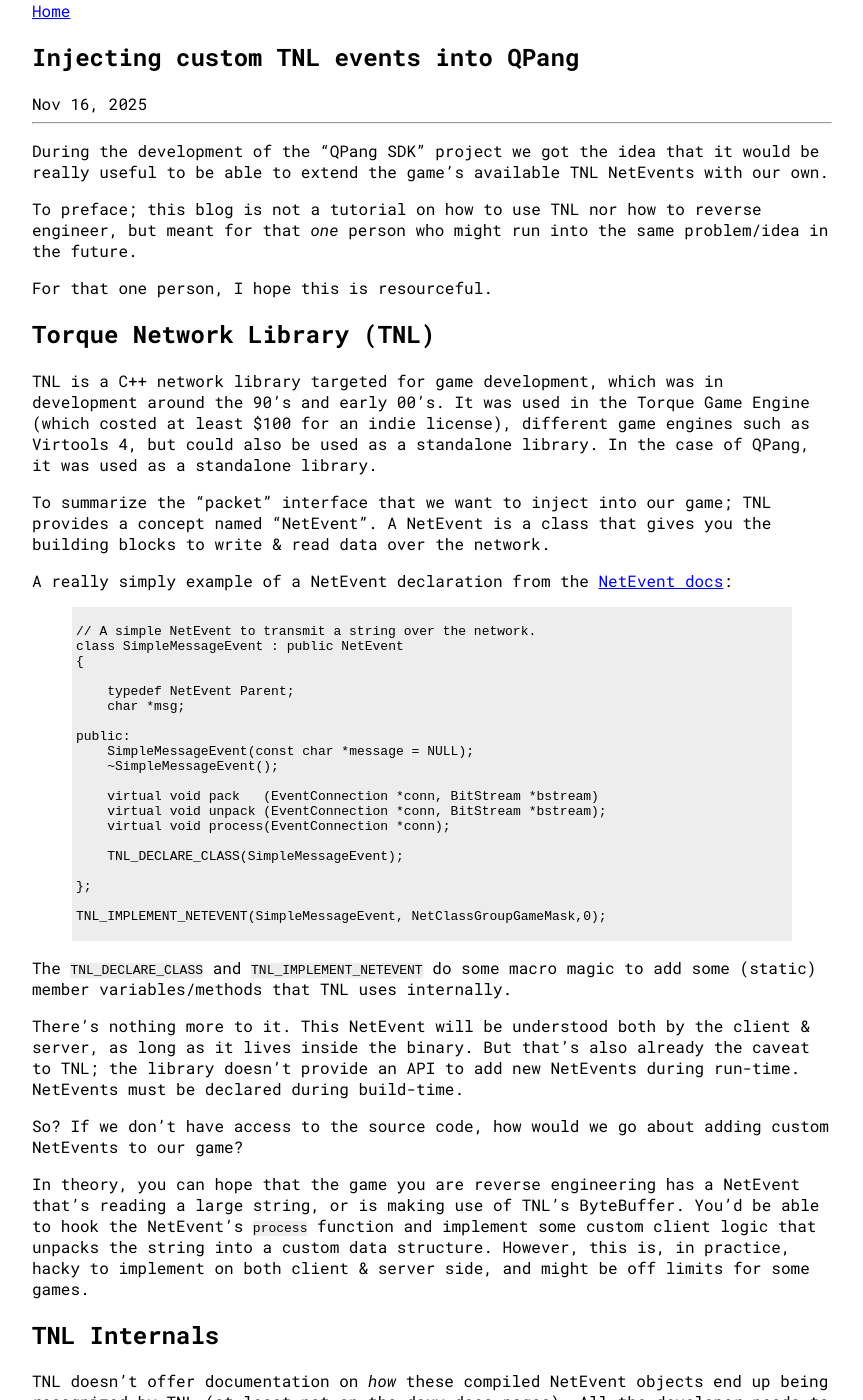
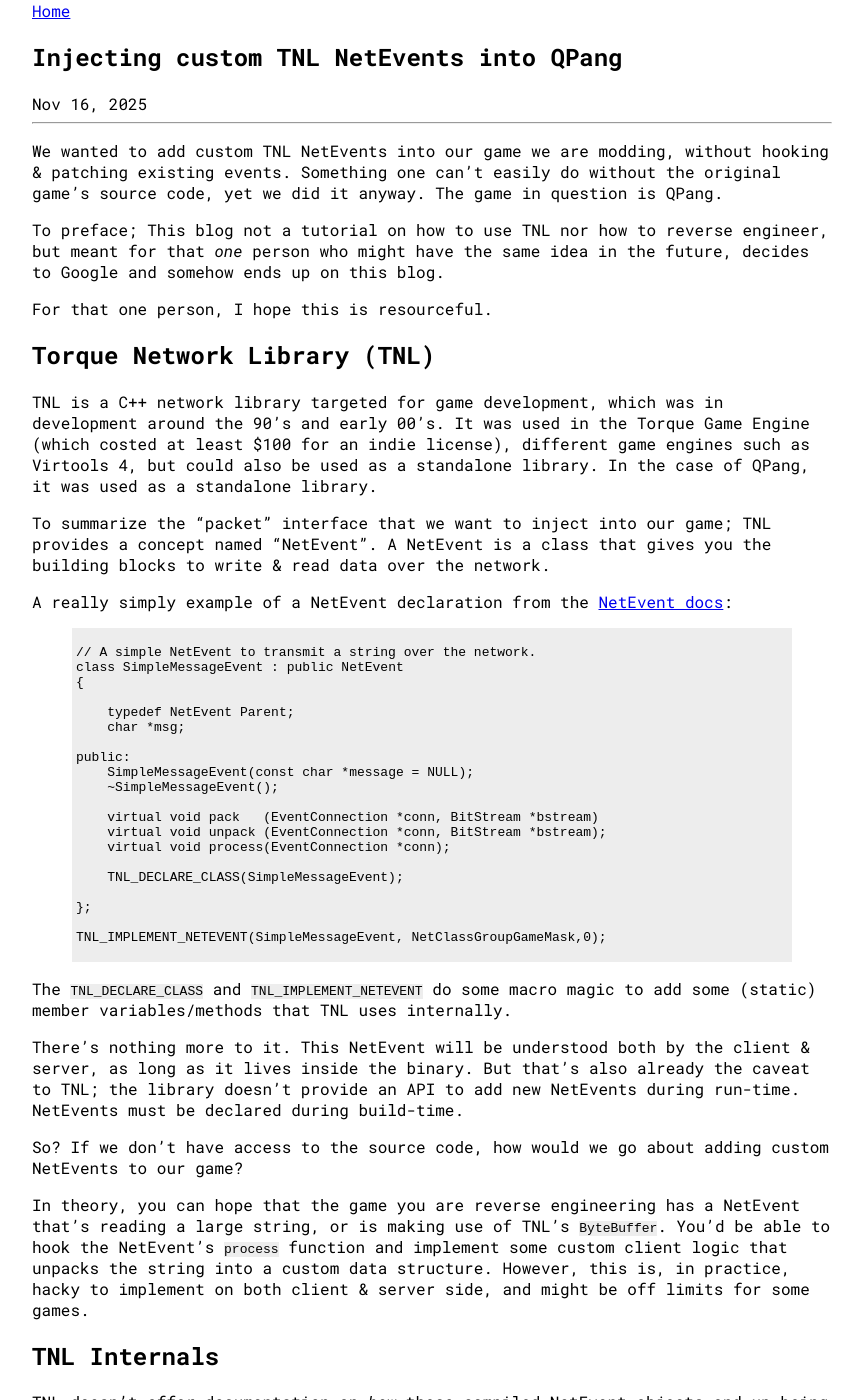
Before and after one commit to Deluze/deluze.github.io, a Jekyll site: the page built from docs/_posts/2025-11-17-injecting-custom-tnl-net-events.md, in a window 1280 px wide and 1400 px high. Shown: the whole window, without its empty margins (208-1071 px from the left). Built offline with Jekyll 4.4.1, drawn with Linux system fonts in a browser that asks for light colours.

Commit message:
better preface

```diff
--- a/docs/_posts/2025-11-17-injecting-custom-tnl-events.md
+++ b/docs/_posts/2025-11-17-injecting-custom-tnl-net-events.md
@@ -1,16 +1,17 @@
 ---
 layout: post
-title: "Injecting custom TNL events into QPang"
+title: "Injecting custom TNL NetEvents into QPang"
 date: 2025-11-17 00:00:00 +0100
 categories: [ reverse-engineering, tnl ]
 ---
 
-During the development of the "QPang SDK" project
-we got the idea that it would be really useful to be able to
-extend the game's available TNL NetEvents with our own.
+We wanted to add custom TNL NetEvents into our game we are modding, without hooking & patching existing events.
+Something one can't easily do without the original game's source code, yet we did it anyway.
+The game in question is QPang.
 
-To preface; this blog is not a tutorial on how to use TNL nor how to reverse engineer,
-but meant for that _one_ person who might run into the same problem/idea in the future.
+To preface; This blog not a tutorial on how to use TNL nor how to reverse engineer,
+but meant for that _one_ person who might have the same idea in the future,
+decides to Google and somehow ends up on this blog.
 
 For that one person, I hope this is resourceful.
 
@@ -67,7 +68,7 @@
 about adding custom NetEvents to our game?
 
 In theory, you can hope that the game you are reverse engineering
-has a NetEvent that's reading a large string, or is making use of TNL's ByteBuffer.
+has a NetEvent that's reading a large string, or is making use of TNL's `ByteBuffer`.
 You'd be able to hook the NetEvent's `process` function and implement some custom client logic
 that unpacks the string into a custom data structure.
 However, this is, in practice, hacky to implement on both client & server side, and might be off limits for some games.
```
